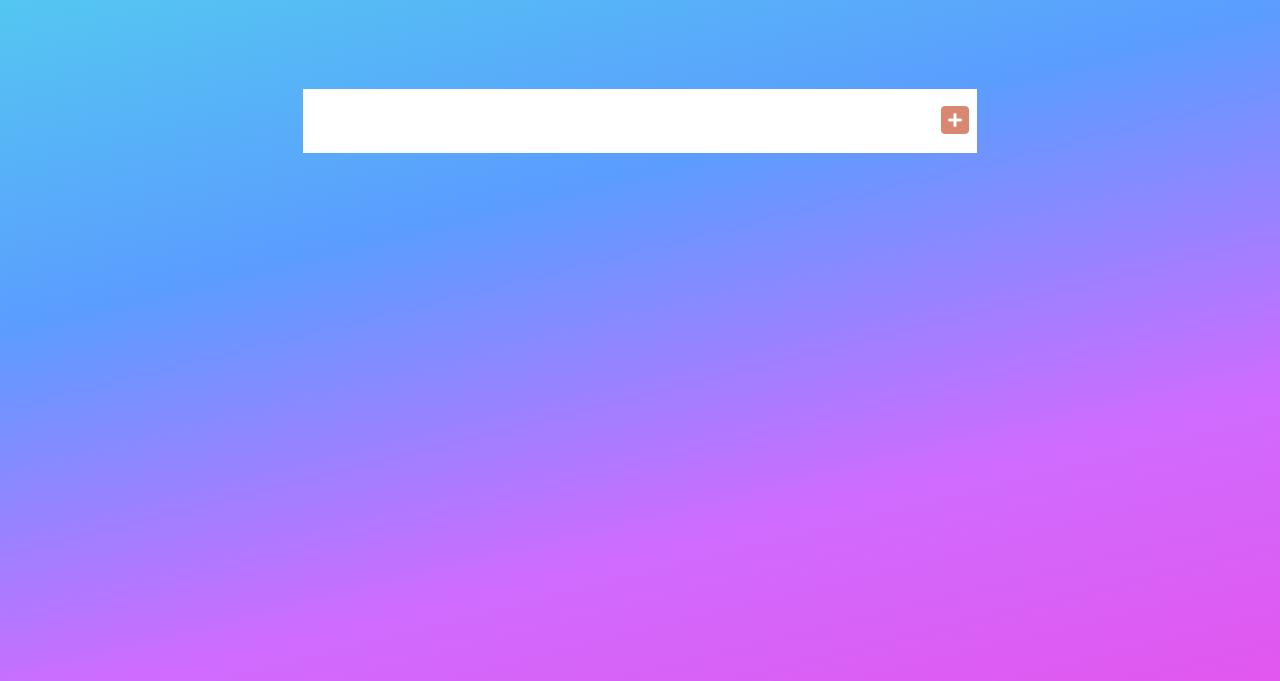
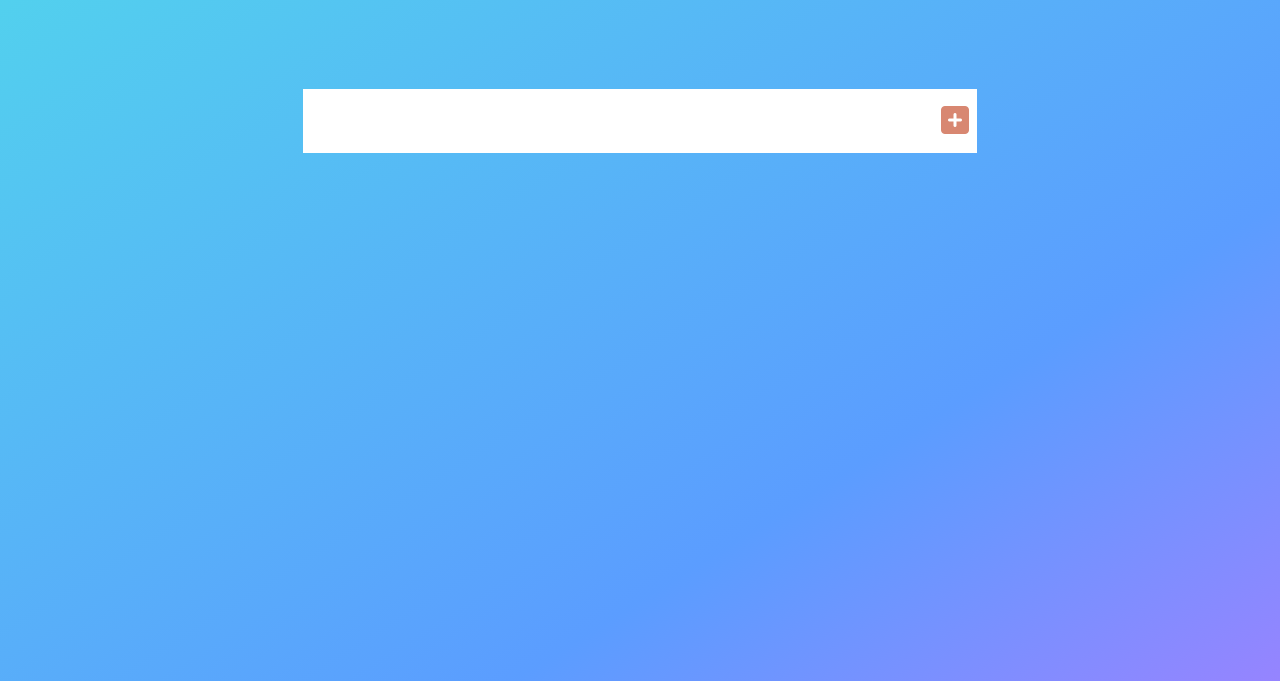
Before and after one commit to tanereren/todo-list, a plain HTML site: page index.html in a window 1280 px wide. Shown: the part 119-800 px from the top of the page. Drawn offline with Linux system fonts and the light colour scheme.

Commit message:
Fixed an issue with page height

```diff
--- a/styles.css
+++ b/styles.css
@@ -5,6 +5,10 @@
   padding: 0;
   box-sizing: border-box;
   font-family: 'Poppins', sans-serif;
+}
+
+html{
+  min-height: 100vh;
 }
 
 body{
```
